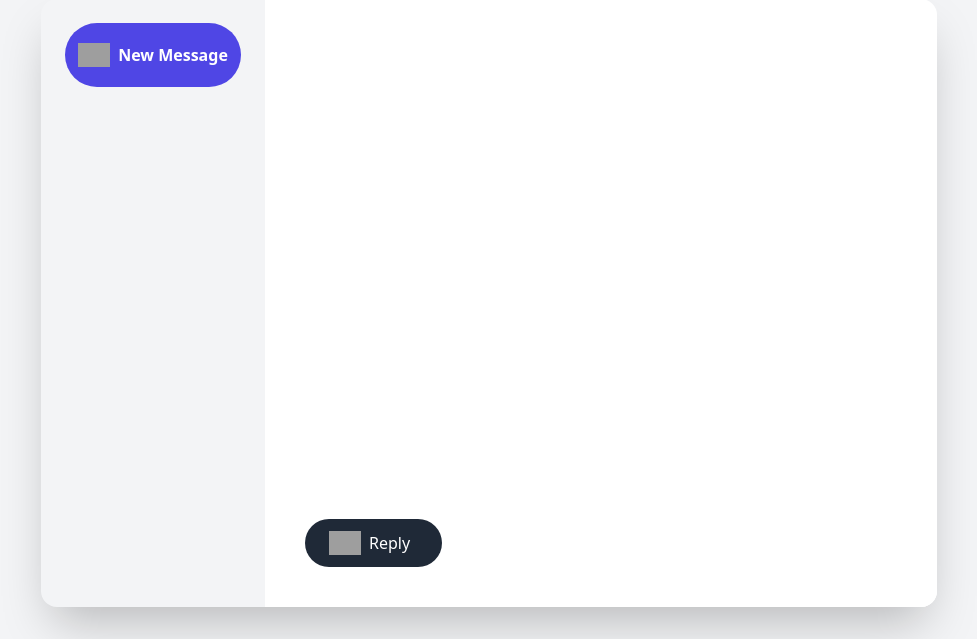
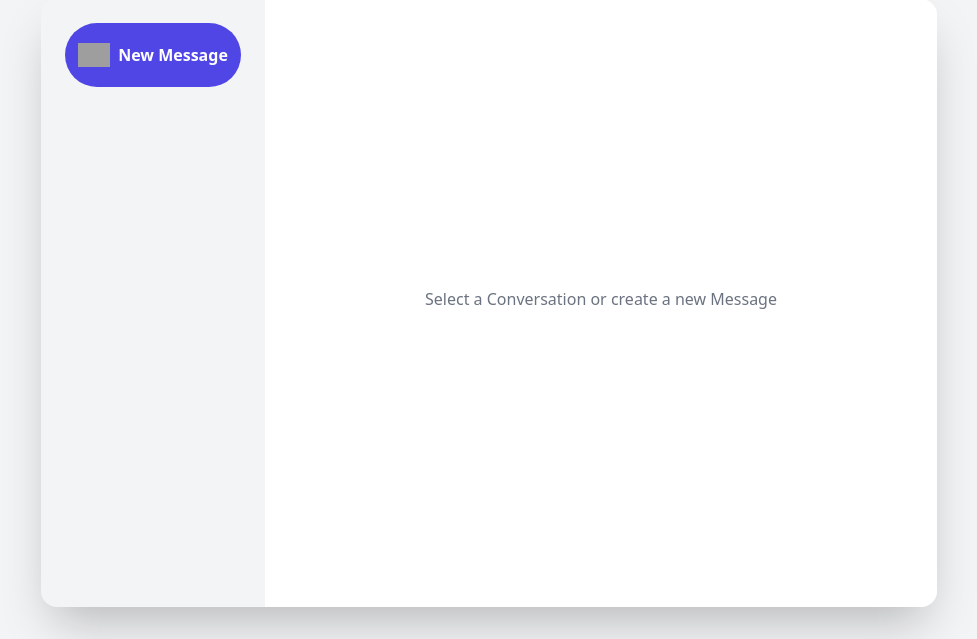
Before and after one commit to abubakerKhaled/Awesome, a Django app: page /a_inbox/ in a window 1280 px wide. Shown: the part 161-800 px from the top of the page, without its empty margins (151-1128 px from the left). Run offline with Django 5.2, Linux system fonts and the light colour scheme; the visitor is signed in with stand-in values (Sample User, id 1); data that the repository does not hold is empty; some libraries are stand-ins or nearby versions; grey boxes are pictures that could not be loaded.

Commit message:
Updating the conversation file

```diff
--- a/a_inbox/templates/a_inbox/conversation.html
+++ b/a_inbox/templates/a_inbox/conversation.html
@@ -13,6 +13,8 @@
         {% endif %}
         {% endfor %}
     </div>
+
+    {% if conversation %}
 
     <!-- Messages List -->
     <ul id='inbox_messages' class="flex flex-col justify-end grow gap-6 p-4 sm:p-10 pb-0 sm:pb-0">
@@ -46,4 +48,11 @@
             <div class="text-white rounded-full">Reply</div>
         </a>
     </div>
+
+    {% else %}
+    <div class="h-full flex items-center justify-center text-gray-500 -mt-6 text-center p-">
+        Select a Conversation or create a new Message
+    </div>
+    {%endif %}
+
 </div>
```
